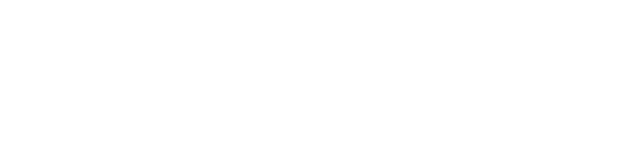
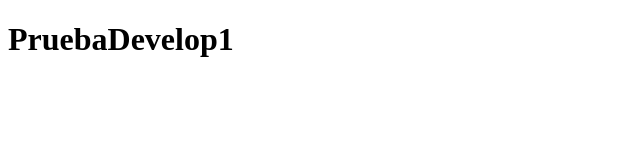
Before and after one commit to Silviabr-base/Git, a plain HTML site: page index.html in a window 1280 px wide. Shown: the whole page, without its empty margins (0-640 px from the left). Drawn offline with Linux system fonts and the light colour scheme.

Commit message:
nuevo header

```diff
--- a/index.html
+++ b/index.html
@@ -6,6 +6,6 @@
     <title>Titulo</title>
 </head>
 <body>
-
+    <h1>PruebaDevelop1</h1>
 </body>
 </html>
```
